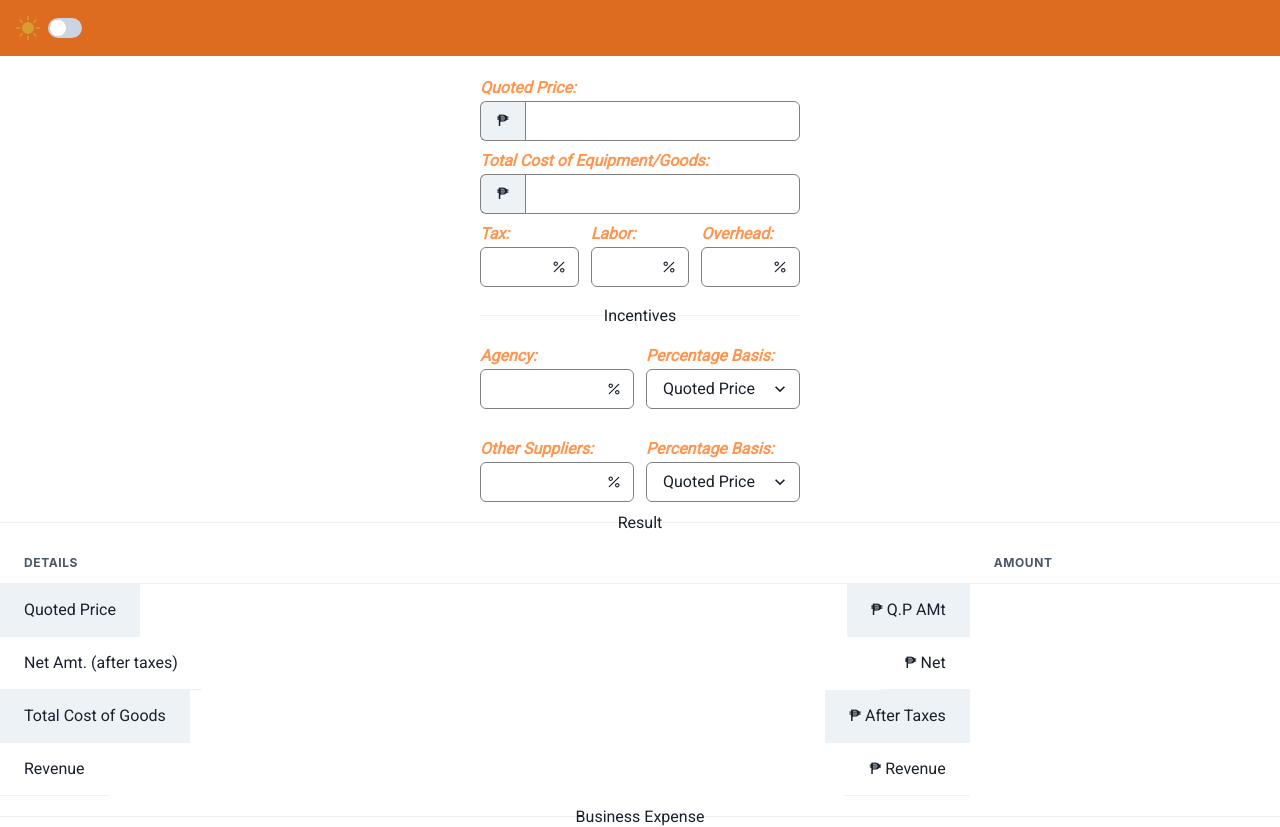
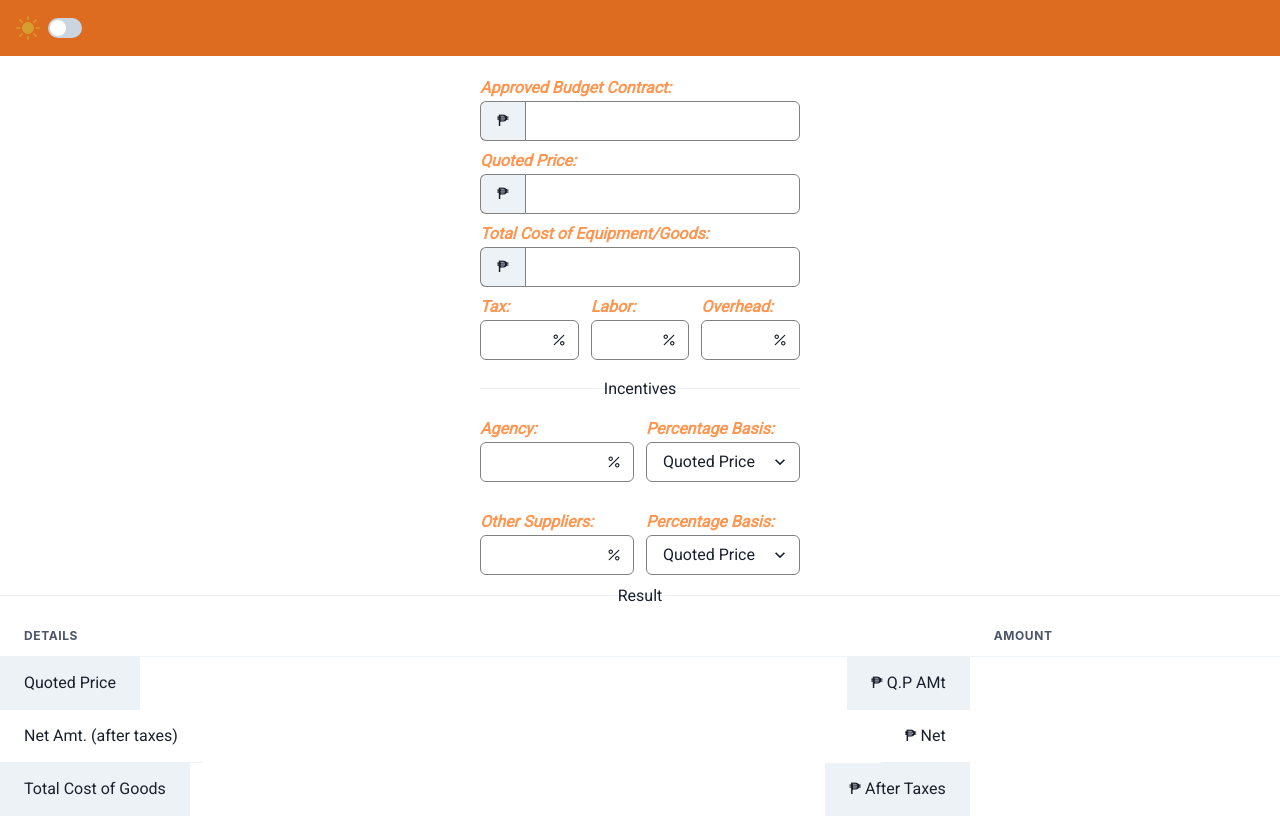
Before and after one commit to scott-gianan/taos-calc, a React (Vite) app: page / in a window 1280 px wide. Shown: the top 827 px of the page. Built offline with nearby package versions, Linux system fonts and the light colour scheme.

Commit message:
created a separate component

```diff
--- /dev/null
+++ b/src/components/ProjectExpensesForm/PriceInput.jsx
@@ -0,0 +1,29 @@
+import {
+  Input,
+  Box,
+  InputGroup,
+  FormLabel,
+  InputLeftAddon,
+} from "@chakra-ui/react";
+const formLabelStyle = {
+  marginBottom: "1px",
+  fontWeight: "bold",
+  fontStyle: "italic",
+  color: " 	#FF954F",
+};
+const inputGroupStyle = {
+  border: "1px gray",
+};
+function PriceInput({ priceLabel, priceValue, priceOnChange }) {
+  return (
+    <Box>
+      <FormLabel style={formLabelStyle}>{priceLabel}:</FormLabel>
+      <InputGroup style={inputGroupStyle}>
+        <InputLeftAddon>₱</InputLeftAddon>
+        <Input type="number" />
+      </InputGroup>
+    </Box>
+  );
+}
+
+export default PriceInput;
--- a/src/components/ProjectExpensesForm/ProjectExpensesForm.jsx
+++ b/src/components/ProjectExpensesForm/ProjectExpensesForm.jsx
@@ -12,6 +12,8 @@ import {
   Select,
 } from "@chakra-ui/react";
 import { AiOutlinePercentage } from "react-icons/ai";
+//components
+import PriceInput from "./PriceInput";
 const formLabelStyle = {
   marginBottom: "1px",
   fontWeight: "bold",
@@ -28,24 +30,13 @@ function ProjectExpensesForm() {
       mx={{ base: "1rem", md: "5rem", lg: "15rem", xl: "30rem" }}
       mt={5}
     >
+      {/* ABC */}
+      <PriceInput priceLabel="Approved Budget Contract" />
+
       {/* Quoted Price */}
-      <Box>
-        <FormLabel style={formLabelStyle}>Quoted Price:</FormLabel>
-        <InputGroup style={inputGroupStyle}>
-          <InputLeftAddon>₱</InputLeftAddon>
-          <Input type="number" />
-        </InputGroup>
-      </Box>
+      <PriceInput priceLabel="Quoted Price" />
       {/* Cost of Equipment */}
-      <Box>
-        <FormLabel style={formLabelStyle}>
-          Total Cost of Equipment/Goods:
-        </FormLabel>
-        <InputGroup style={inputGroupStyle}>
-          <InputLeftAddon>₱</InputLeftAddon>
-          <Input type="number" />
-        </InputGroup>
-      </Box>
+      <PriceInput priceLabel="Total Cost of Equipment/Goods" />
 
       <SimpleGrid columns={{ base: 3 }} spacing={3}>
         {/* Tax */}
--- a/src/components/ProjectInformationForm/ProjectInformationForm.jsx
+++ b/src/components/ProjectInformationForm/ProjectInformationForm.jsx
@@ -1,4 +1,4 @@
-import { Stack, Input, Box, Divider, FormLabel } from "@chakra-ui/react";
+import { Stack, Input, Box, FormLabel } from "@chakra-ui/react";
 const formLabelStyle = {
   marginBottom: "1px",
   fontWeight: "bold",
@@ -8,23 +8,29 @@ const formLabelStyle = {
 const inputStyle = {
   border: "1px solid gray",
 };
-function ProjectInformationForm() {
+function ProjectInformationForm({ value, onChangeHandler }) {
+  const { agencyName, projectTitle, approvedBudgetContract } = value;
   return (
     <Stack
       spacing={2}
       mx={{ base: "1rem", md: "5rem", lg: "15rem", xl: "30rem" }}
     >
       <Box>
-        <FormLabel style={formLabelStyle}>Name of Agency:</FormLabel>
-        <Input style={inputStyle} type="email" />
+        <FormLabel htmlFor="agencyName" style={formLabelStyle}>
+          Name of Agency:
+        </FormLabel>
+        <Input
+          style={inputStyle}
+          type="text"
+          id="agencyName"
+          name="agencyName"
+          value={agencyName}
+          onChange={onChangeHandler}
+        />
       </Box>
       <Box>
         <FormLabel style={formLabelStyle}>Project Title:</FormLabel>
         <Input style={inputStyle} type="text" />
-      </Box>
-      <Box>
-        <FormLabel style={formLabelStyle}>Approved Budget Contract:</FormLabel>
-        <Input style={inputStyle} type="number" />
       </Box>
     </Stack>
   );
```
